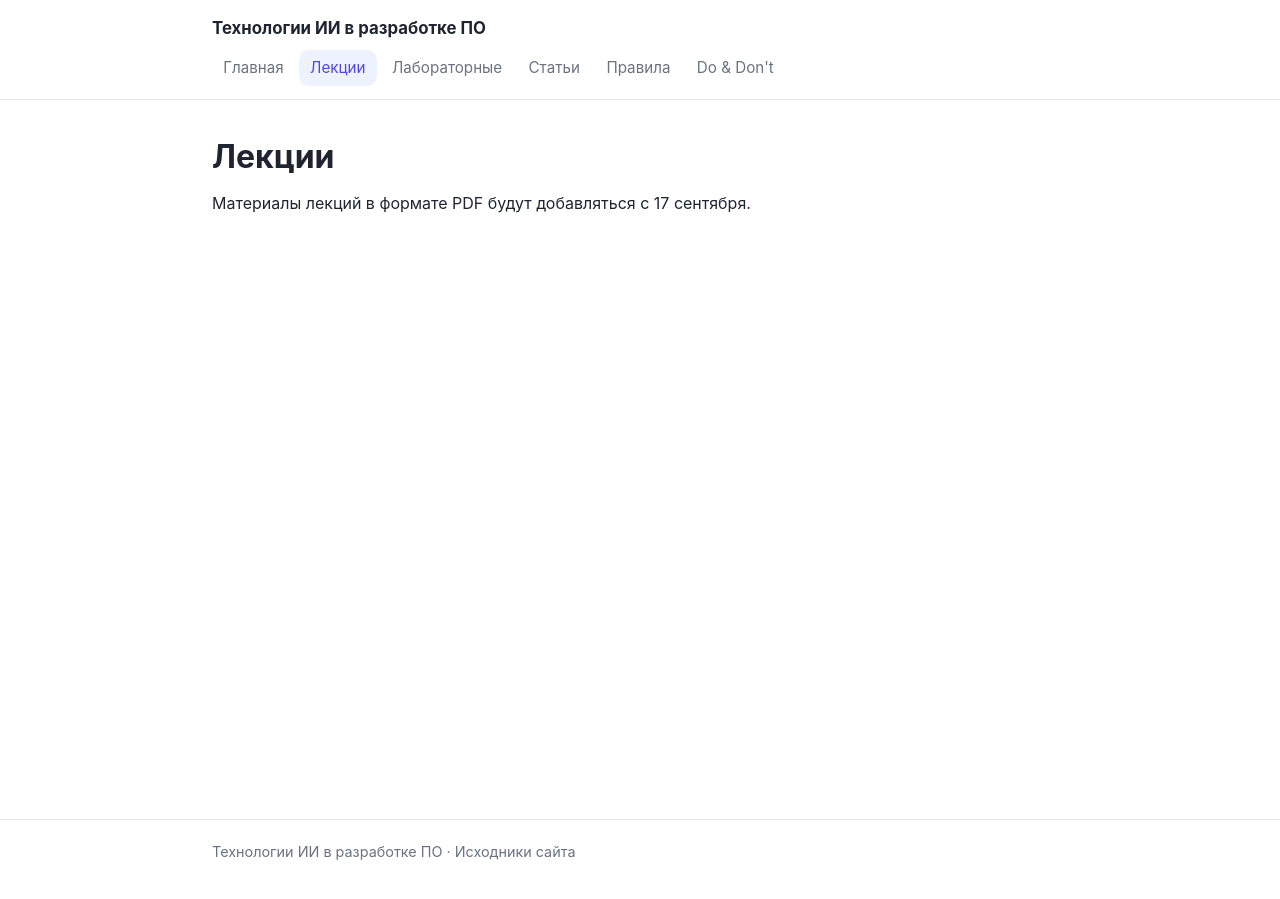
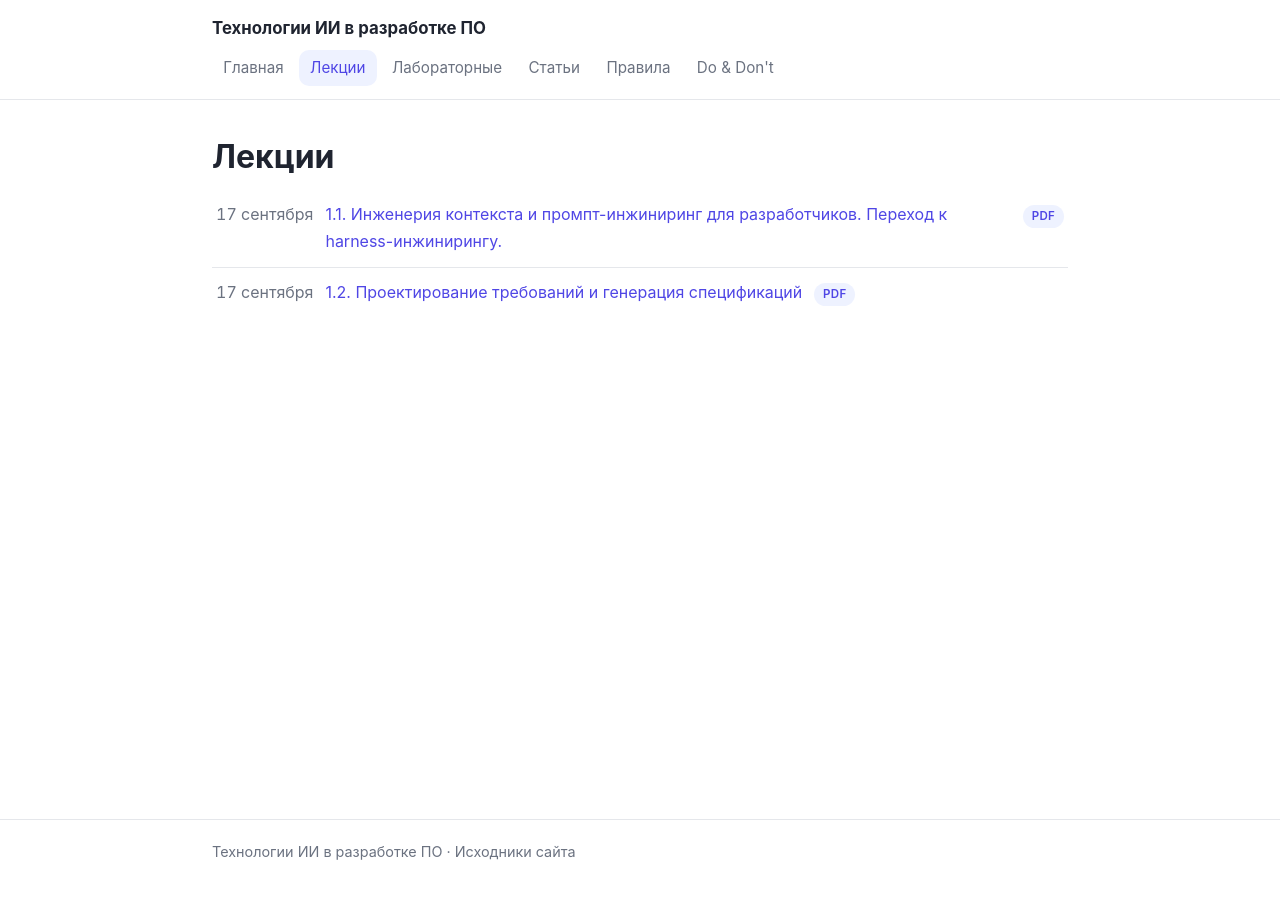
Before and after one commit to is-aidd-26/is-aidd-26.github.io, a Jekyll site: the page built from lectures/index.html, in a window 1280 px wide. Built offline with Jekyll 4.4.1, drawn with Linux system fonts in a browser that asks for light colours.

Commit message:
Выложил первые 2 лекции курса

```diff
--- /dev/null
+++ b/_data/lectures.yml
@@ -0,0 +1,6 @@
+- date: 2026-09-17
+  title: '1.1. Инженерия контекста и промпт-инжиниринг для разработчиков. Переход к harness-инжинирингу.'
+  file: lecture_1_1.pdf
+- date: 2026-09-17
+  title: '1.2. Проектирование требований и генерация спецификаций'
+  file: lecture_1_2.pdf
--- /dev/null
+++ b/_includes/ru_date.html
@@ -0,0 +1,5 @@
+{%- assign date_format = include.date -%}
+{%- assign day = date_format | date: "%-d" -%}
+{%- assign month_index = date_format | date: "%m" -%}
+
+{{ day }} {{ site.data.ru.months[month_index] }}
--- a/lectures/index.html
+++ b/lectures/index.html
@@ -6,12 +6,10 @@ title: Лекции
 
 <h1>Лекции</h1>
 
-Материалы лекций в формате PDF будут добавляться с 17 сентября.
-
 <ul class="content-list">
   {% for lecture in site.data.lectures %}
   <li>
-    <span class="num">{{ lecture.number }}</span>
+    <span class="num">{% include ru_date.html date=lecture.date %}</span>
     <a href="{{ '/assets/lectures/' | append: lecture.file | relative_url }}">{{ lecture.title }}</a>
     <span class="badge">PDF</span>
   </li>
```
Also changed, not shown: _data/ru.yml (added, +13 -0 lines), README.md, 10 other files.
